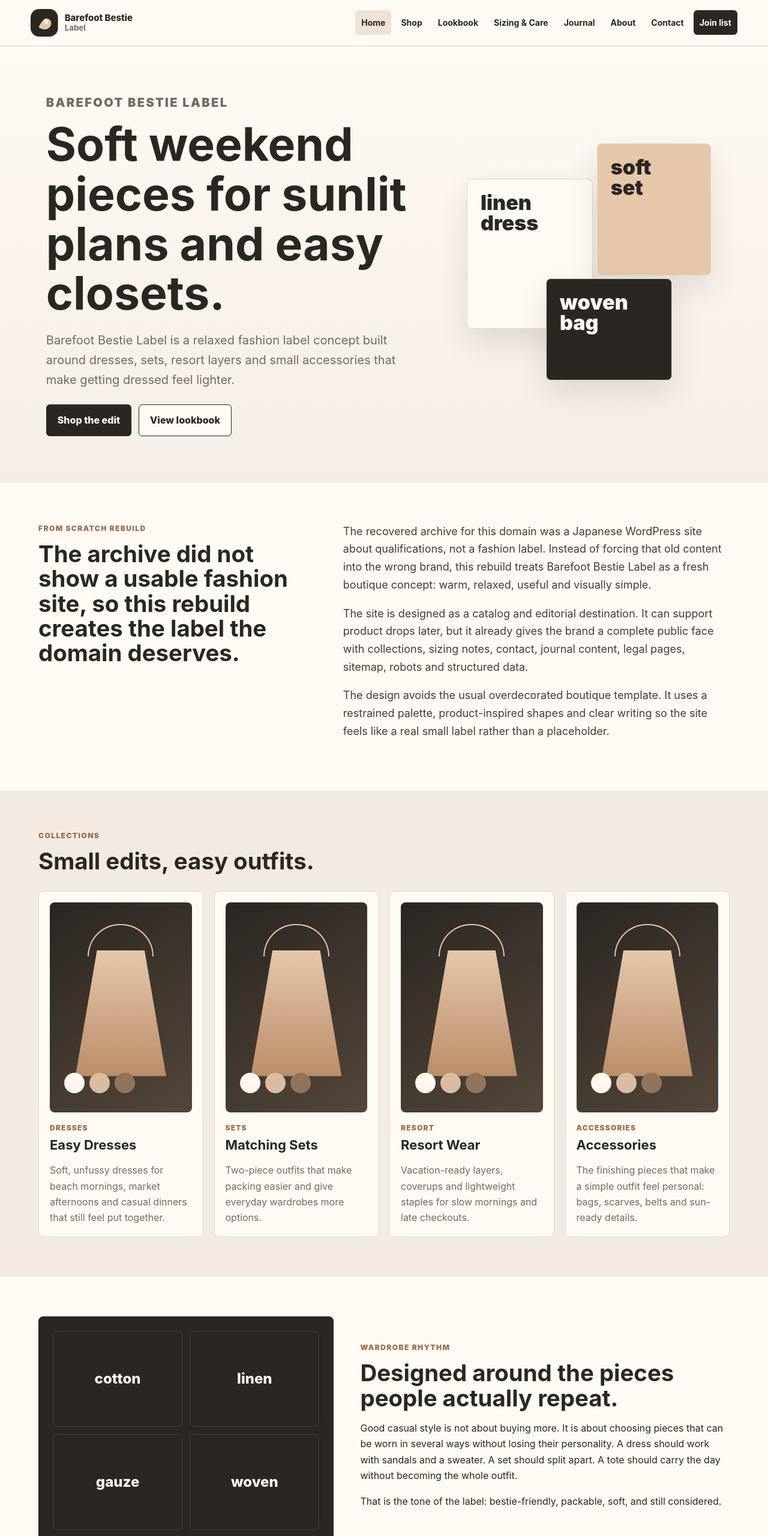
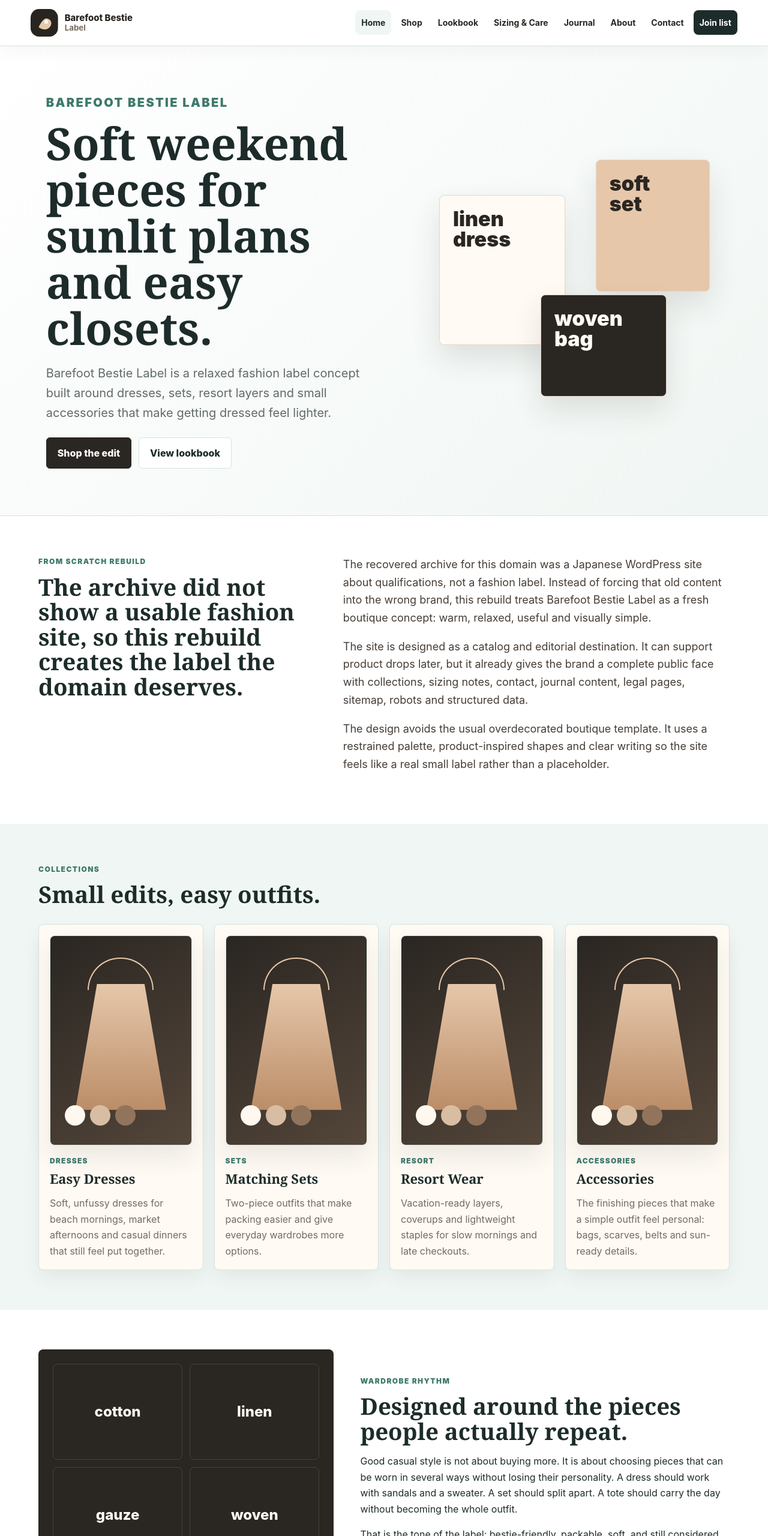
Before and after one commit to hsutech/barefootbestielabel-com, an Eleventy site: page src/index.html in a window 1280 px wide. Shown: the top 2560 px of the page at 60% size. Built offline with nearby package versions, Linux system fonts and the light colour scheme; Eleventy itself is replaced by a stand-in of ours; files that its build step writes are made by us from their sources.

Commit message:
Differentiate site visual system

```diff
--- a/src/404.html
+++ b/src/404.html
@@ -7,6 +7,7 @@
   <meta name="description" content="The requested Barefoot Bestie Label page was not found.">
   <link rel="icon" href="assets/favicon.svg" type="image/svg+xml">
   <link rel="stylesheet" href="assets/site.css">
+  <link rel="stylesheet" href="/assets/brand-dna.css">
   <script type="application/ld+json">{"@context":"https://schema.org","@type":"Organization","name":"Barefoot Bestie Label","url":"https://barefootbestielabel.com","email":"hello@barefootbestielabel.com","logo":"https://barefootbestielabel.com/assets/logo.svg"}</script>
   <script type="application/ld+json">{"@context":"https://schema.org","@type":"WebSite","name":"Barefoot Bestie Label","url":"https://barefootbestielabel.com","publisher":{"@type":"Organization","name":"Barefoot Bestie Label"}}</script>
   <script type="application/ld+json">{"@context":"https://schema.org","@type":"WebPage","name":"Page Not Found","url":"https://barefootbestielabel.com/","isPartOf":{"@type":"WebSite","name":"Barefoot Bestie Label","url":"https://barefootbestielabel.com"}}</script>
--- a/src/about/index.html
+++ b/src/about/index.html
@@ -7,6 +7,7 @@
   <meta name="description" content="A small relaxed label for bestie weekends.">
   <link rel="icon" href="../assets/favicon.svg" type="image/svg+xml">
   <link rel="stylesheet" href="../assets/site.css">
+  <link rel="stylesheet" href="/assets/brand-dna.css">
   <script type="application/ld+json">{"@context":"https://schema.org","@type":"Organization","name":"Barefoot Bestie Label","url":"https://barefootbestielabel.com","email":"hello@barefootbestielabel.com","logo":"https://barefootbestielabel.com/assets/logo.svg"}</script>
   <script type="application/ld+json">{"@context":"https://schema.org","@type":"WebSite","name":"Barefoot Bestie Label","url":"https://barefootbestielabel.com","publisher":{"@type":"Organization","name":"Barefoot Bestie Label"}}</script>
   <script type="application/ld+json">{"@context":"https://schema.org","@type":"WebPage","name":"About","url":"https://barefootbestielabel.com/about/","isPartOf":{"@type":"WebSite","name":"Barefoot Bestie Label","url":"https://barefootbestielabel.com"}}</script>
--- /dev/null
+++ b/src/assets/brand-dna.css
@@ -0,0 +1,113 @@
+/* Brand DNA layer: barefootbestielabel-com / coastal-label. Generated by work/apply-site-design-dna.mjs. */
+:root{
+  --dna-ink:#1d2c2a;
+  --dna-accent:#3e796b;
+  --dna-soft:#f0f6f3;
+  --dna-line:#d5e4dd;
+  --dna-radius:8px;
+  --dna-shadow:0 20px 42px rgba(29,44,42,.09);
+  --dna-heading:Georgia, "Times New Roman", serif;
+  --dna-font:Inter, ui-sans-serif, system-ui, -apple-system, BlinkMacSystemFont, "Segoe UI", sans-serif;
+}
+body{
+  font-family:var(--dna-font);
+  color:var(--dna-ink);
+  background:#fff;
+}
+.site-header{
+  border-bottom:1px solid var(--dna-line);
+  background:rgba(255,255,255,.96);
+  box-shadow:0 10px 24px rgba(0,0,0,.035);
+}
+.brand img,.footer-logo{filter:saturate(.94) contrast(1.02)}
+nav a,.site-nav a{
+  border-radius:var(--dna-radius);
+  letter-spacing:0;
+}
+nav a:hover,.site-nav a:hover,nav a[aria-current=page],.site-nav a[aria-current=page]{
+  background:var(--dna-soft);
+  color:var(--dna-ink);
+}
+.nav-cta,.site-nav .nav-apply,.primary,.button.primary{
+  background:var(--dna-ink)!important;
+  color:#fff!important;
+  border-color:var(--dna-ink)!important;
+}
+.secondary,.button.secondary{
+  border-color:var(--dna-line)!important;
+  background:#fff!important;
+  color:var(--dna-ink)!important;
+}
+h1,h2,h3,.hero h1,.page-heading h1{
+  font-family:var(--dna-heading);
+  color:var(--dna-ink);
+  letter-spacing:0;
+}
+.eyebrow,.service-card span,.solution-card span,.category-card span,.collection-card span,.article-card span,.post-card span,.blog-strip span{
+  color:var(--dna-accent)!important;
+}
+.hero{
+  grid-template-columns:1.05fr .95fr;
+  background:linear-gradient(135deg,#ffffff 0%,#f0f6f3 100%)!important;
+  border-bottom:1px solid var(--dna-line);
+}
+.hero-copy{
+  max-width:800px;
+}
+.hero h1{
+  font-size:clamp(40px,5.8vw,76px);
+  line-height:1.04;
+}
+.hero p{
+  color:color-mix(in srgb,var(--dna-ink) 70%,#fff 30%);
+}
+.hero-panel,.product-visual,.fashion-visual,.hero-visual,.feature-visual,.lookbook,.mini-visual,.featured-visual{
+  border-radius:var(--dna-radius)!important;
+  box-shadow:var(--dna-shadow)!important;
+  border:1px solid var(--dna-line)!important;
+}
+.hero-panel,.featured-visual,.mini-visual{
+  background:linear-gradient(135deg,var(--dna-ink),color-mix(in srgb,var(--dna-ink) 78%,var(--dna-accent) 22%))!important;
+}
+.section,.content-section,.intro-band,.split-section,.services-grid,.blog-strip,.post-grid,.contact-grid,.apply-layout,.lp-layout,.article-layout{
+  border-color:var(--dna-line)!important;
+}
+.intro-band,.muted,.section.muted,.page-heading{
+  background:var(--dna-soft)!important;
+}
+.services-grid,.solution-grid,.category-grid,.collection-grid,.post-grid,.article-grid{
+  grid-template-columns:repeat(auto-fit,minmax(240px,1fr));
+  gap:18px;
+}
+.service-card,.solution-card,.category-card,.collection-card,.article-card,.post-card,.blog-strip a,.check-panel,.side-panel,.contact-card,.form-panel,.lead-form,.check-card{
+  border-radius:var(--dna-radius)!important;
+  border-color:var(--dna-line)!important;
+  box-shadow:0 14px 30px rgba(0,0,0,.055)!important;
+}
+.service-card:hover,.solution-card:hover,.category-card:hover,.collection-card:hover,.article-card:hover,.post-card:hover,.blog-strip a:hover{
+  transform:translateY(-1px);
+  border-color:color-mix(in srgb,var(--dna-accent) 54%,var(--dna-line) 46%)!important;
+  box-shadow:var(--dna-shadow)!important;
+}
+.split,.feature-row,.intro-grid,.story-grid,.form-section,.split-section{
+  gap:44px;
+}
+.side-panel{
+  background:linear-gradient(180deg,var(--dna-ink),color-mix(in srgb,var(--dna-ink) 82%,var(--dna-accent) 18%))!important;
+  color:#fff!important;
+}
+.side-panel p,.side-panel li{color:rgba(255,255,255,.78)!important}
+.site-footer{
+  background:linear-gradient(90deg,var(--dna-ink),color-mix(in srgb,var(--dna-ink) 82%,var(--dna-accent) 18%))!important;
+}
+
+
+
+@media (max-width:980px){
+  .hero,.split,.feature-row,.intro-grid,.story-grid,.form-section,.split-section,.article-layout{grid-template-columns:1fr!important}
+  .services-grid,.solution-grid,.category-grid,.collection-grid,.post-grid,.article-grid{grid-template-columns:repeat(2,minmax(0,1fr))!important}
+}
+@media (max-width:620px){
+  .services-grid,.solution-grid,.category-grid,.collection-grid,.post-grid,.article-grid{grid-template-columns:1fr!important}
+  .hero h1{font-size:38px}
+}
--- a/src/contact/index.html
+++ b/src/contact/index.html
@@ -7,6 +7,7 @@
   <meta name="description" content="Contact Barefoot Bestie Label about sizing, availability and launch updates.">
   <link rel="icon" href="../assets/favicon.svg" type="image/svg+xml">
   <link rel="stylesheet" href="../assets/site.css">
+  <link rel="stylesheet" href="/assets/brand-dna.css">
   <script type="application/ld+json">{"@context":"https://schema.org","@type":"Organization","name":"Barefoot Bestie Label","url":"https://barefootbestielabel.com","email":"hello@barefootbestielabel.com","logo":"https://barefootbestielabel.com/assets/logo.svg"}</script>
   <script type="application/ld+json">{"@context":"https://schema.org","@type":"WebSite","name":"Barefoot Bestie Label","url":"https://barefootbestielabel.com","publisher":{"@type":"Organization","name":"Barefoot Bestie Label"}}</script>
   <script type="application/ld+json">{"@context":"https://schema.org","@type":"WebPage","name":"Contact","url":"https://barefootbestielabel.com/contact/","isPartOf":{"@type":"WebSite","name":"Barefoot Bestie Label","url":"https://barefootbestielabel.com"}}</script>
--- a/src/lookbook/index.html
+++ b/src/lookbook/index.html
@@ -7,6 +7,7 @@
   <meta name="description" content="Outfit ideas for Barefoot Bestie Label pieces.">
   <link rel="icon" href="../assets/favicon.svg" type="image/svg+xml">
   <link rel="stylesheet" href="../assets/site.css">
+  <link rel="stylesheet" href="/assets/brand-dna.css">
   <script type="application/ld+json">{"@context":"https://schema.org","@type":"Organization","name":"Barefoot Bestie Label","url":"https://barefootbestielabel.com","email":"hello@barefootbestielabel.com","logo":"https://barefootbestielabel.com/assets/logo.svg"}</script>
   <script type="application/ld+json">{"@context":"https://schema.org","@type":"WebSite","name":"Barefoot Bestie Label","url":"https://barefootbestielabel.com","publisher":{"@type":"Organization","name":"Barefoot Bestie Label"}}</script>
   <script type="application/ld+json">{"@context":"https://schema.org","@type":"WebPage","name":"Lookbook","url":"https://barefootbestielabel.com/lookbook/","isPartOf":{"@type":"WebSite","name":"Barefoot Bestie Label","url":"https://barefootbestielabel.com"}}</script>
--- a/src/privacy-policy/index.html
+++ b/src/privacy-policy/index.html
@@ -7,6 +7,7 @@
   <meta name="description" content="Privacy policy for Barefoot Bestie Label.">
   <link rel="icon" href="../assets/favicon.svg" type="image/svg+xml">
   <link rel="stylesheet" href="../assets/site.css">
+  <link rel="stylesheet" href="/assets/brand-dna.css">
   <script type="application/ld+json">{"@context":"https://schema.org","@type":"Organization","name":"Barefoot Bestie Label","url":"https://barefootbestielabel.com","email":"hello@barefootbestielabel.com","logo":"https://barefootbestielabel.com/assets/logo.svg"}</script>
   <script type="application/ld+json">{"@context":"https://schema.org","@type":"WebSite","name":"Barefoot Bestie Label","url":"https://barefootbestielabel.com","publisher":{"@type":"Organization","name":"Barefoot Bestie Label"}}</script>
   <script type="application/ld+json">{"@context":"https://schema.org","@type":"WebPage","name":"Privacy Policy","url":"https://barefootbestielabel.com/privacy-policy/","isPartOf":{"@type":"WebSite","name":"Barefoot Bestie Label","url":"https://barefootbestielabel.com"}}</script>
--- a/src/shop/index.html
+++ b/src/shop/index.html
@@ -7,6 +7,7 @@
   <meta name="description" content="Browse Barefoot Bestie Label dresses, sets, resort wear and accessories.">
   <link rel="icon" href="../assets/favicon.svg" type="image/svg+xml">
   <link rel="stylesheet" href="../assets/site.css">
+  <link rel="stylesheet" href="/assets/brand-dna.css">
   <script type="application/ld+json">{"@context":"https://schema.org","@type":"Organization","name":"Barefoot Bestie Label","url":"https://barefootbestielabel.com","email":"hello@barefootbestielabel.com","logo":"https://barefootbestielabel.com/assets/logo.svg"}</script>
   <script type="application/ld+json">{"@context":"https://schema.org","@type":"WebSite","name":"Barefoot Bestie Label","url":"https://barefootbestielabel.com","publisher":{"@type":"Organization","name":"Barefoot Bestie Label"}}</script>
   <script type="application/ld+json">{"@context":"https://schema.org","@type":"WebPage","name":"Shop","url":"https://barefootbestielabel.com/shop/","isPartOf":{"@type":"WebSite","name":"Barefoot Bestie Label","url":"https://barefootbestielabel.com"}}</script>
--- a/src/terms-of-service/index.html
+++ b/src/terms-of-service/index.html
@@ -7,6 +7,7 @@
   <meta name="description" content="Terms for using Barefoot Bestie Label.">
   <link rel="icon" href="../assets/favicon.svg" type="image/svg+xml">
   <link rel="stylesheet" href="../assets/site.css">
+  <link rel="stylesheet" href="/assets/brand-dna.css">
   <script type="application/ld+json">{"@context":"https://schema.org","@type":"Organization","name":"Barefoot Bestie Label","url":"https://barefootbestielabel.com","email":"hello@barefootbestielabel.com","logo":"https://barefootbestielabel.com/assets/logo.svg"}</script>
   <script type="application/ld+json">{"@context":"https://schema.org","@type":"WebSite","name":"Barefoot Bestie Label","url":"https://barefootbestielabel.com","publisher":{"@type":"Organization","name":"Barefoot Bestie Label"}}</script>
   <script type="application/ld+json">{"@context":"https://schema.org","@type":"WebPage","name":"Terms of Service","url":"https://barefootbestielabel.com/terms-of-service/","isPartOf":{"@type":"WebSite","name":"Barefoot Bestie Label","url":"https://barefootbestielabel.com"}}</script>
```
Also changed, not shown: src/accessories/index.html (+1 -0 lines), src/blog/how-to-build-a-weekend-capsule/index.html (+1 -0 lines), src/blog/index.html (+1 -0 lines), src/blog/linen-cotton-and-gauze-what-to-wear-when/index.html (+1 -0 lines), src/blog/the-difference-between-easy-and-sloppy/index.html (+1 -0 lines), src/dresses/index.html (+1 -0 lines), src/index.html (+1 -0 lines), src/resort-wear/index.html (+1 -0 lines), src/sets/index.html (+1 -0 lines), src/sizing-care/index.html (+1 -0 lines), 1 other file.
